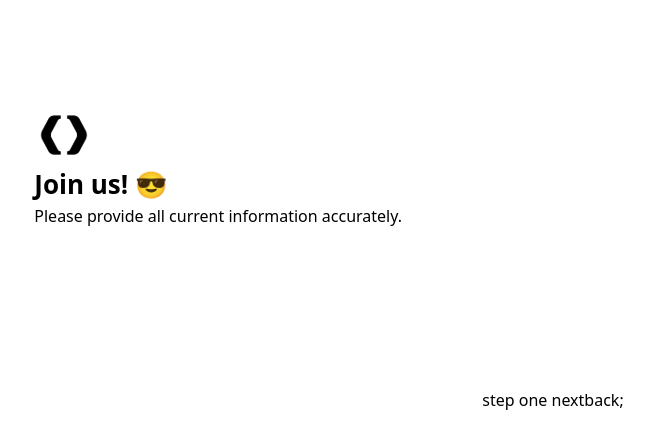
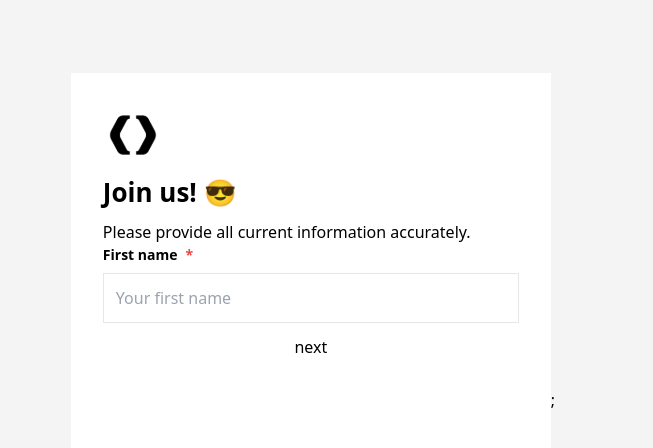
Before and after one commit to tugsuu511/form-app, a Next.js app: page / in a window 1280 px wide. Shown: the top 448 px of the page, without its empty margins (327-980 px from the left). Built offline with nearby package versions, Linux system fonts and the light colour scheme.

Commit message:
input almost end

```diff
--- a/src/app/components/Input.js
+++ b/src/app/components/Input.js
@@ -3,16 +3,16 @@ import React from "react";
 function Input() {
   return (
     <div>
-      <div className="gap-2">
-        <div className="flex">
+      {/* <div className="flex flex-col gap-2">
+        <div className="flex flex-row gap-2">
           <p className="text-[14px] font-semibold">First name</p>
           <p className="text-red-500 text-[14px] font-semibold">*</p>
         </div>
         <input
-          className="w-full p-[12px]"
+          className="w-full p-[12px] border"
           placeholder="Your first name"
         ></input>
-      </div>
+      </div> */}
     </div>
   );
 }
--- a/src/app/components/MultiStepForm.js
+++ b/src/app/components/MultiStepForm.js
@@ -9,13 +9,31 @@ import FormFinished from "@/app/components/FormFinished";
 
 const MultiStepForm = () => {
   const [currentStep, setCurrentStep] = useState(0);
+
   const [formValue, setFormValue] = useState({
     firstName: "",
     lastName: "",
     userName: "",
     phoneNumber: "",
   });
+  const [formError, setFormError] = useState({
+    firstName: "",
+    lasName: "",
+    userName: "",
+    email: "",
+    phoneNumber: "",
+    password: "",
+    confirmPassword: "",
+    dateBirth: "",
+    profileImg: "",
+  });
+  const handleError = (errors) => {
+    setFormError((prev) => ({ ...prev, ...errors }));
+  };
 
+  const clearError = (name) => {
+    setFormError((prev) => ({ ...prev, [name]: "" }));
+  };
   const Step = [StepOne, StepTwo, StepThree, FormFinished][currentStep];
 
   const handleNextStep = () => {
@@ -32,7 +50,15 @@ const MultiStepForm = () => {
 
   return (
     <div>
-      <Step handleNextStep={handleNextStep} handleBackStep={handleBackStep} />
+      <Step
+        errors={formError}
+        formValue={formValue}
+        clearError={clearError}
+        handleError={handleError}
+        setFormValue={setFormValue}
+        handleNextStep={handleNextStep}
+        handleBackStep={handleBackStep}
+      />
     </div>
   );
 };
--- a/src/app/components/StepOne.js
+++ b/src/app/components/StepOne.js
@@ -1,11 +1,58 @@
 import React from "react";
+import PineconeLogo from "@/app/icons/PineconeLogo";
+import { isStepOneValid } from "../utils/StepOneValidation";
+import Input from "@/app/components/Input";
 
 const StepOne = (props) => {
-  const { handleNextStep, handleBackStep } = props;
+  const {
+    handleNextStep,
+    errors,
+    formValue,
+    handleError,
+    setFormValue,
+    clearError,
+  } = props;
+
+  const handleChange = (event) => {
+    const { name, value } = event.target;
+    setFormValue((prev) => ({
+      ...prev,
+      [name]: value,
+    }));
+    clearError(name);
+  };
+
+  const handleFormNextStep = () => {
+    const { isValid, errors } = isStepOneValid(formValue);
+    if (isValid) {
+      handleNextStep();
+    }
+    handleError(errors);
+  };
   return (
-    <div>
-      step one <button onClick={handleNextStep}>next</button>
-      <button onClick={handleBackStep}>back</button>
+    <div className="w-[480px] h-[655px] p-[32px] bg-[#FFF]">
+      <div className="flex flex-col gap-2">
+        <PineconeLogo />
+        <p className="text-[26px] font-semibold">Join us! 😎</p>
+        <p>Please provide all current information accurately.</p>
+      </div>
+      <div className=" flex flex-col gap-3">
+        <div className="flex flex-col gap-2">
+          <div className="flex flex-row gap-2">
+            <p className="text-[14px] font-semibold">First name</p>
+            <p className="text-red-500 text-[14px] font-semibold">*</p>
+          </div>
+          <input
+            className="w-full p-[12px] border"
+            placeholder="Your first name"
+            onChange={handleChange}
+          ></input>
+          {errors.firstName.length > 0 && (
+            <p className="text-red-500">{errors.firstName}</p>
+          )}
+        </div>
+        <button onClick={handleFormNextStep}>next</button>
+      </div>
     </div>
   );
 };
--- a/src/app/page.js
+++ b/src/app/page.js
@@ -1,17 +1,9 @@
 import MultiStepForm from "@/app/components/MultiStepForm";
-import PineconeLogo from "@/app/icons/PineconeLogo";
+
 
 export default function Home() {
   return (
-    <div className="w-full h-screen flex justify-center items-center bg-[ #F4F4F4]">
-      <div className="w-[480px] h-[655px] p-[32px] bg-[#FFF]">
-        <div className="gap-2">
-          <PineconeLogo />
-          <p className="text-[26px] font-semibold">Join us! 😎</p>
-          <p>Please provide all current information accurately.</p>
-        </div>
-
-      </div>
+    <div className="w-full h-screen flex justify-center items-center bg-body">
       <MultiStepForm />;
     </div>
   );
--- /dev/null
+++ b/src/app/utils/stepOneValidation.js
@@ -0,0 +1,10 @@
+export const isStepOneValid = (data) => {
+    const { firstName } = data;
+    const errors = {};
+    let isValid = true;
+    if (firstName.length <= 1) {
+      errors.firstName = "First name must be at least 2 characters.";
+      isValid = false;
+    }
+    return { isValid, errors };
+  };
--- a/tailwind.config.mjs
+++ b/tailwind.config.mjs
@@ -1,15 +1,18 @@
 /** @type {import('tailwindcss').Config} */
 export default {
-  content: ["./src/**/*.{html,js}"],
+  content: [
+    "./src/pages/**/*.{js,ts,jsx,tsx,mdx}",
+    "./src/components/**/*.{js,ts,jsx,tsx,mdx}",
+    "./src/app/**/*.{js,ts,jsx,tsx,mdx}",
+  ],
   theme: {
     extend: {
       colors: {
-        customDark: " #0F141E",
-        customBlack: " #111827BF",
-
-      }
+        background: "var(--background)",
+        foreground: "var(--foreground)",
+        body: "#F4F4F4",
+      },
     },
-
   },
   plugins: [],
 };
```
